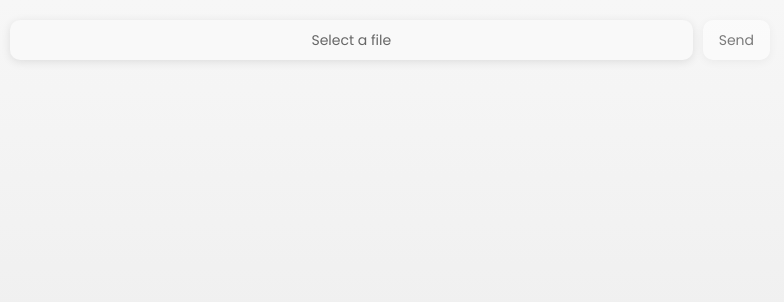
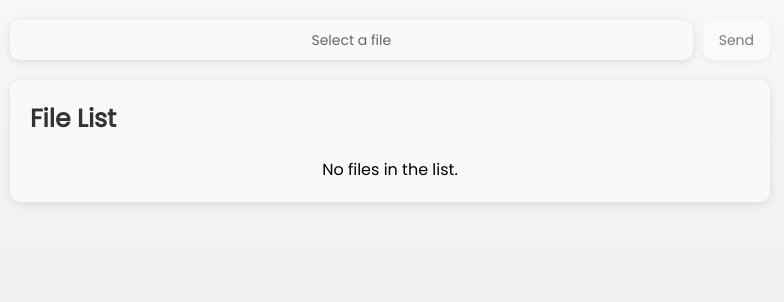
Before and after one commit to euphoricdesign/skills-assessment, a Next.js app: page / in a window 1280 px wide. Shown: the top 302 px of the page, without its empty margins (250-1034 px from the left). Built offline with nearby package versions, Linux system fonts and the light colour scheme.

Commit message:
feat: add simulated delay with useEffect

```diff
--- a/src/components/FileList.jsx
+++ b/src/components/FileList.jsx
@@ -1,13 +1,23 @@
-import React, { useState } from 'react';
+import React, { useEffect, useState } from 'react';
 import { SlPencil, SlTrash } from "react-icons/sl";
 import { Button } from "@/components/ui/button";
 import RenameModal from './RenameModal';
 import DeleteModal from './DeleteModal';
+import FileListSkeleton from './SkeletonLoader'
 
 const FileList = ({ files, onRename, onDelete }) => {
-  const [isRenameModalOpen, setIsRenameModalOpen] = useState(false);
-  const [isDeleteModalOpen, setIsDeleteModalOpen] = useState(false);
-  const [currentFile, setCurrentFile] = useState(null);
+  const [isRenameModalOpen, setIsRenameModalOpen] = useState(false)
+  const [isDeleteModalOpen, setIsDeleteModalOpen] = useState(false)
+  const [currentFile, setCurrentFile] = useState(null)
+  const [loading, setLoading] = useState(true)
+
+  useEffect(() => {
+    const timer = setTimeout(() => {
+      setLoading(false);
+    }, 1000);
+
+    return () => clearTimeout(timer);
+  }, []);
 
   const handleRenameClick = (file) => {
     setCurrentFile(file);
@@ -29,19 +39,29 @@ const FileList = ({ files, onRename, onDelete }) => {
     setIsDeleteModalOpen(false);
   };
 
+  if (loading) {
+    return <FileListSkeleton files={files} />;
+  }
+
+
   return (
-    <div>
-      {files.map(file => (
-        <div key={file.id}>
+    <div className="file-list-container">
+      <h2>File List</h2>
+      {files.length === 0 ? (
+        <p style={{textAlign: 'center'}}>No files in the list.</p>
+      ) : (
+        files.map(file => (
+        <div key={file.id} className="file-list-item">
           <a href={file.url} target="_blank" rel="noopener noreferrer">{file.name}</a>
-          <Button onClick={() => handleRenameClick(file)}>
+          <Button onClick={() => handleRenameClick(file)} className="rename-button">
             <SlPencil />
           </Button>
-          <Button onClick={() => handleDeleteClick(file)}>
+          <Button onClick={() => handleDeleteClick(file)} className="delete-button">
             <SlTrash />
           </Button>
         </div>
-      ))}
+        ))
+      )}
       {isRenameModalOpen && (
         <RenameModal
           isOpen={isRenameModalOpen}
```
